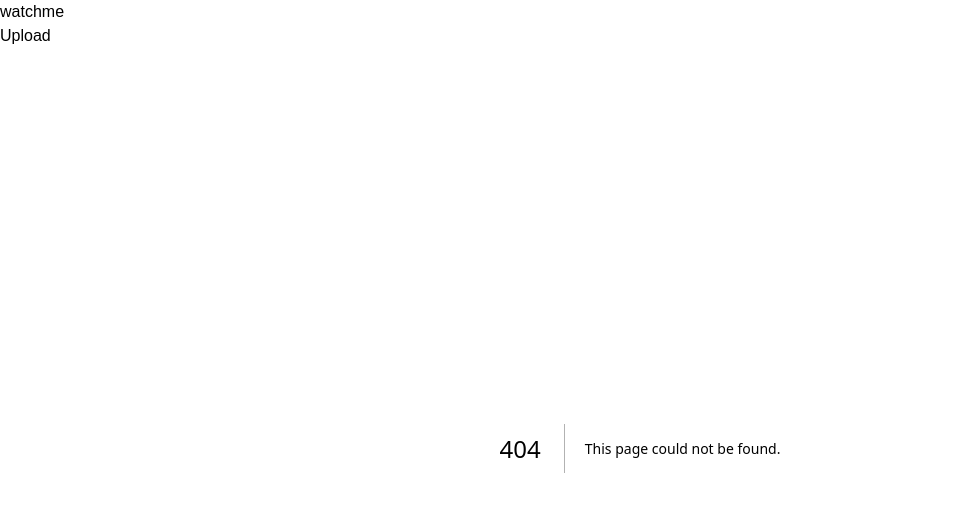
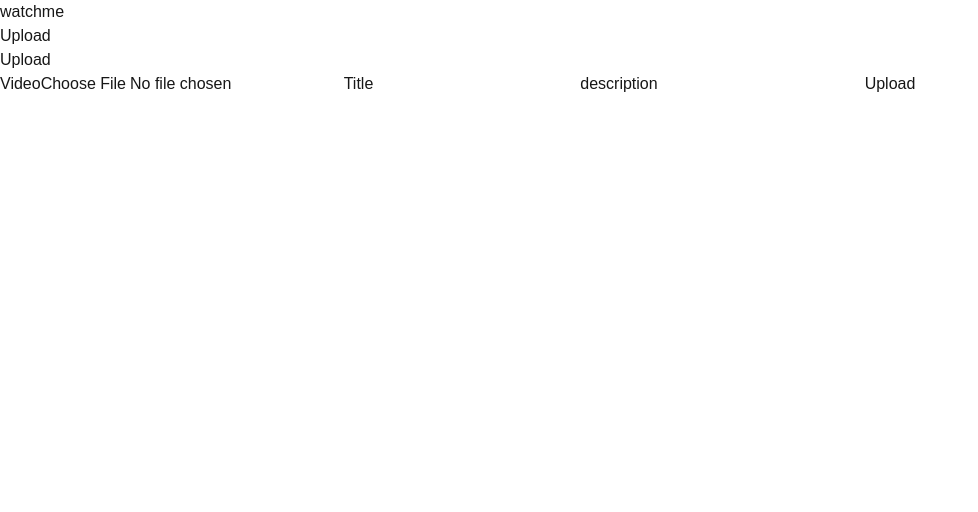
Before and after one commit to samfortunato/watchme, a Next.js app: page /upload in a window 1280 px wide. Before the commit this address had no page. Shown: the top 512 px of the page, without its empty margins (0-978 px from the left). Built offline with nearby package versions, Linux system fonts and the light colour scheme.

Commit message:
add ability to upload video

```diff
--- /dev/null
+++ b/app/upload/actions.ts
@@ -0,0 +1,23 @@
+'use server';
+
+import { revalidatePath } from 'next/cache';
+import { put } from '@vercel/blob';
+import { sql } from '@vercel/postgres';
+
+export async function uploadVideo(formData: FormData) {
+	const file = formData.get('video') as File;
+	const title = formData.get('title') as string;
+	const description = formData.get('description') as string;
+
+	const blob = await put(file.name, file, {
+		access: 'public',
+		contentType: file.type,
+	});
+
+	await sql`
+		insert into videos (url, title, description)
+		values (${blob.url}, ${title}, ${description});
+	`;
+
+	revalidatePath('/');
+}
--- /dev/null
+++ b/app/upload/page.tsx
@@ -0,0 +1,22 @@
+import { uploadVideo } from './actions';
+
+export default function Upload() {
+	return (
+		<main>
+			<h2>Upload</h2>
+
+			<form action={uploadVideo}>
+				<label htmlFor="video">Video</label>
+				<input type="file" name="video" id="video" />
+
+				<label htmlFor="title">Title</label>
+				<input type="text" name="title" id="title" />
+
+				<label htmlFor="description">description</label>
+				<input type="text" name="description" id="description" />
+
+				<input type="submit" value="Upload" />
+			</form>
+		</main>
+	);
+}
```
